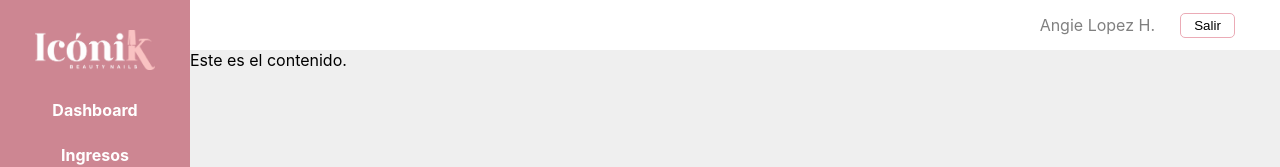
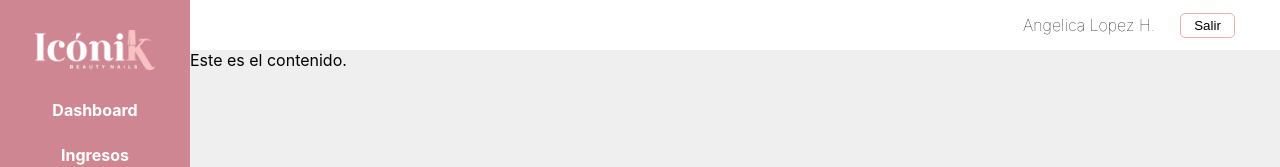
Before and after one commit to Angelica-lopez/angie-iconik, a React (Create React App) app: page / in a window 1280 px wide. Shown: the top 167 px of the page. Built offline with nearby package versions, Linux system fonts and the light colour scheme.

Commit message:
Create Header component

```diff
--- a/src/components/App/App.jsx
+++ b/src/components/App/App.jsx
@@ -1,4 +1,5 @@
 import logoIconik from "../../assets/images/logo.png";
+import Header from "../Header";
 import './app.css';
 
 const App = () => (
@@ -16,12 +17,7 @@ const App = () => (
         <span className="menu__link">Configuracion</span>
       </nav>
     </div>
-
-    <header className="header">
-      <span className="header__name">Angie Lopez H.</span>
-      <button className="header__button">Salir</button>
-    </header>
-
+    <Header />
     <section className="content">Este es el contenido.</section>
   </main>
 );
--- /dev/null
+++ b/src/components/Header/Header.jsx
@@ -0,0 +1,10 @@
+import "./header.css";
+
+const Header = () => (
+  <header className="header">
+    <h2 className="header__user-name">Angelica Lopez H.</h2>
+    <button className="header__leave-button">Salir</button>
+  </header>
+);
+
+export default Header;
--- /dev/null
+++ b/src/components/Header/header.css
@@ -0,0 +1,19 @@
+.header {
+  display: flex;
+  justify-content: flex-end;
+  padding-right: 80px;
+  grid-gap: 25px;
+}
+
+.header__user-name {
+  font-weight: lighter;
+  font-size: 16px;
+}
+
+.header__leave-button {
+  width: 55px;
+  height: 25px;
+  font-weight: lighter;
+  border-radius: 5px;
+  border: solid 1px rgb(235, 171, 182);
+}
--- /dev/null
+++ b/src/components/Header/index.js
@@ -0,0 +1 @@
+export { default } from "./Header";
```
